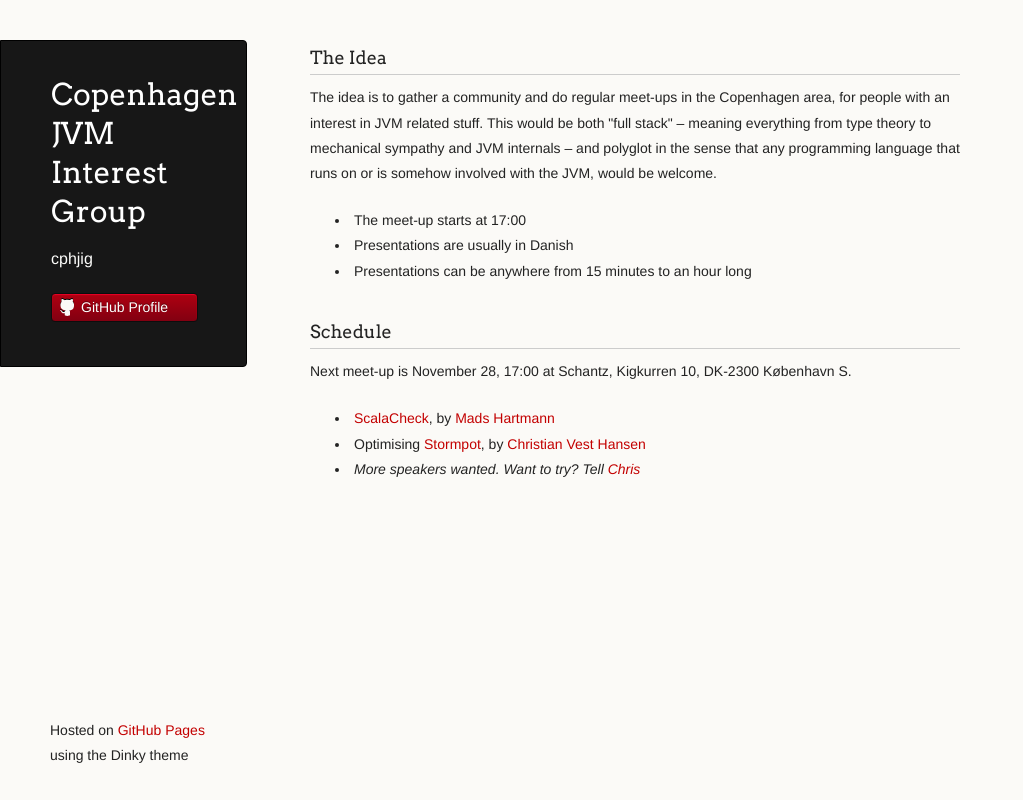
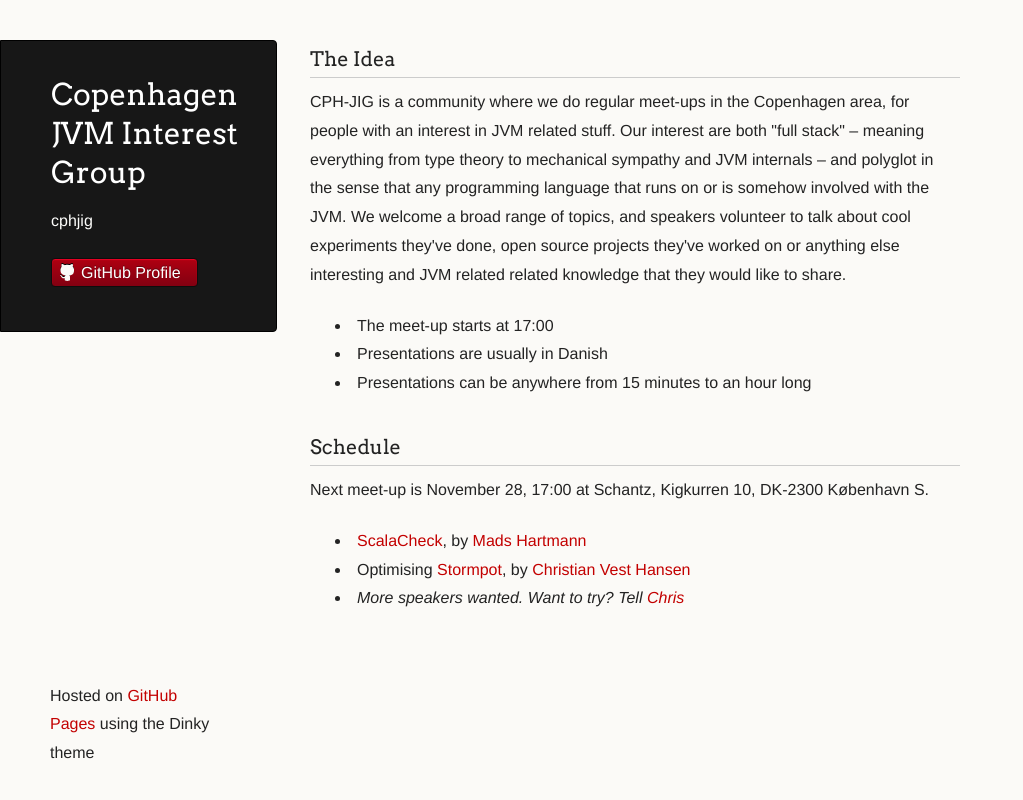
Before and after one commit to cphjig/cphjig.github.com, a plain HTML site: page index.html in a window 1280 px wide. Shown: the whole page, without its empty margins (0-1023 px from the left). Drawn offline with Linux system fonts and the light colour scheme.

Commit message:
større font styling og lidt mere forklaring.

```diff
--- a/index.html
+++ b/index.html
@@ -29,7 +29,16 @@
       <section>
         <h3>The Idea</h3>
 
-<p>The idea is to gather a community and do regular meet-ups in the Copenhagen area, for people with an interest in JVM related stuff. This would be both "full stack" – meaning everything from type theory to mechanical sympathy and JVM internals – and polyglot in the sense that any programming language that runs on or is somehow involved with the JVM, would be welcome.</p>
+<p>
+  CPH-JIG is a community where we do regular meet-ups in the Copenhagen area,
+  for people with an interest in JVM related stuff. Our interest are both
+  "full stack" – meaning everything from type theory to mechanical sympathy
+  and JVM internals – and polyglot in the sense that any programming language
+  that runs on or is somehow involved with the JVM. We welcome a broad range
+  of topics, and speakers volunteer to talk about cool experiments they've
+  done, open source projects they've worked on or anything else interesting
+  and JVM related related knowledge that they would like to share.
+</p>
 
 <ul>
 <li>The meet-up starts at 17:00</li>
--- a/stylesheets/styles.css
+++ b/stylesheets/styles.css
@@ -28,7 +28,7 @@ time, mark, audio, video {
 body {
   padding:10px 50px 0 0;
   font-family:"Helvetica Neue", Helvetica, Arial, sans-serif;
-	font-size: 14px;
+	font-size: 16px;
 	color: #232323;
 	background-color: #FBFAF7;
 	margin: 0;
@@ -67,7 +67,7 @@ h2 {
 }
 
 h3 {
-	font-size: 18px;
+	font-size: 20px;
 }
 
 h4, h5, h6 {
@@ -179,7 +179,7 @@ table {
   border: 1px solid #ccc;
   margin-bottom: 32px;
   text-align: left;
- }
+}
 
 th {
   font-family: 'Arvo', Helvetica, Arial, sans-serif;
@@ -188,12 +188,12 @@ th {
   padding: 10px;
   background: #232323;
   color: #FDFEFB;
- }
+}
 
 td {
   padding: 10px;
 	background: #ccc;
- }
+}
 
 
 /* Wrapper */
@@ -207,7 +207,7 @@ td {
 header {
 	background-color: #171717;
 	color: #FDFDFB;
-  width:170px;
+  width:200px;
   float:left;
   position:fixed;
 	border: 1px solid #000;
```
